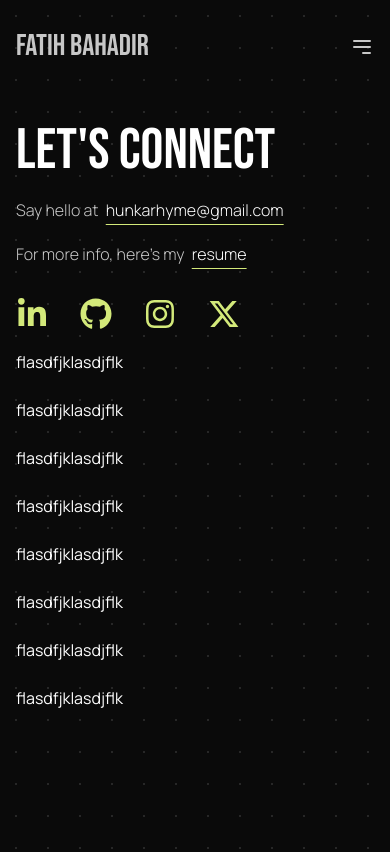
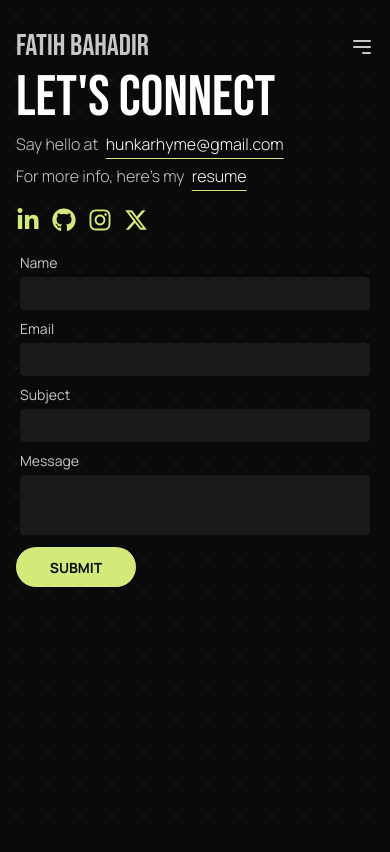
Before and after one commit to fatihbahadir/portfolio, a Next.js app: page /contact in a window 390 px wide. Built offline with nearby package versions, Linux system fonts and the light colour scheme.

Commit message:
feat(contact): contact form, responsive design, emailjs

```diff
--- a/app/contact/page.tsx
+++ b/app/contact/page.tsx
@@ -1,21 +1,15 @@
+import ContactForm from "@/components/contactForm";
 import ContactLeft from "@/components/contactLeft";
 import { bebas_neue } from "@/lib/fonts";
 import React from "react";
 
 const Contact = () => {
   return (
-    <section className="h-screen max-w-screen flex items-center justify-center -mt-[105px]">
+    <section className="max-h-screen -mt-10 lg:mt-0 lg:h-[calc(100vh-113px)] max-w-screen flex items-center justify-center overflow-y-hidden">
       <div className="flex lg:flex-row flex-col items-start justify-between w-full gap-5 lg:gap-0">
           <ContactLeft/>
-        <div className="flex flex-col max-w-[600px] sm:max-w-full lg:max-w-[600px] xl:max-w-[700px]">
-          <span>flasdfjklasdjflk</span><br/>
-          <span>flasdfjklasdjflk</span><br/>
-          <span>flasdfjklasdjflk</span><br/>
-          <span>flasdfjklasdjflk</span><br/>
-          <span>flasdfjklasdjflk</span><br/>
-          <span>flasdfjklasdjflk</span><br/>
-          <span>flasdfjklasdjflk</span><br/>
-          <span>flasdfjklasdjflk</span><br/>
+        <div className="flex flex-col w-full sm:max-w-full lg:w-[400px] xl:w-[500px]">
+          <ContactForm/>
         </div>
       </div>
     </section>
--- a/app/globals.css
+++ b/app/globals.css
@@ -28,3 +28,46 @@
     transform: translateY(0);
   }
 }
+
+@keyframes fadeInError {
+  from {
+    opacity: 0;
+    transform: translateY(-10px);
+  }
+  to {
+    opacity: 1;
+    transform: translateY(0);
+  }
+}
+
+.error-message {
+  animation: fadeInError 0.5s ease-in-out forwards;
+}
+
+
+/* Genel otomatik doldurma stili */
+input:-webkit-autofill,
+textarea:-webkit-autofill {
+  -webkit-box-shadow: 0 0 0 1000px #1A1A1A inset; /* Custom background color to override the default one */
+  box-shadow: 0 0 0 1000px #1A1A1A inset; /* Custom background color to override the default one */
+  -webkit-text-fill-color: #fff; /* Set the text color if needed */
+}
+
+/* Internet Explorer ve Edge için */
+input:-ms-input-placeholder,
+textarea:-ms-input-placeholder {
+  color: #fff; /* Custom text color */
+}
+
+/* Firefox için */
+input:-moz-autofill,
+textarea:-moz-autofill {
+  background-color: #1A1A1A !important; /* Custom background color */
+  color: #fff; /* Set the text color if needed */
+}
+
+
+/* Placeholder rengi */
+::placeholder {
+  color: #aaa; /* Custom placeholder color */
+}
--- a/components/aboutMain.tsx
+++ b/components/aboutMain.tsx
@@ -51,9 +51,11 @@ const AboutMain = ({
             {title}
           </h2>
 
-          <div className={`flex flex-col ${gap} max-w-[600px] sm:max-w-full lg:max-w-[600px] xl:max-w-[700px]`}>
+          <div className={`flex flex-col ${gap} max-w-[600px] sm:max-w-full lg:max-w-[600px] xl:max-w-[700px] `}>
             {rightSection}
           </div>
+
+          {last && <div className="absolute left-0 bottom-5 text-off-white text-[16px]">© {new Date().getFullYear()} Muhammet Fatih Bahadır</div>}
         </div>
         {
           !last &&
--- /dev/null
+++ b/components/contactForm.tsx
@@ -0,0 +1,172 @@
+"use client";
+import React, { useEffect, useState } from "react";
+import InputField from "./contactInputField";
+import emailjs from "@emailjs/browser";
+import { FaCheck } from "react-icons/fa";
+
+const ContactForm: React.FC = () => {
+  const [formData, setFormData] = useState({
+    name: "",
+    email: "",
+    subject: "",
+    message: "",
+  });
+
+  const [errors, setErrors] = useState({
+    name: "",
+    email: "",
+    subject: "",
+    message: "",
+  });
+
+  const [loading, setLoading] = useState(false);
+  const [completed, setCompleted] = useState(false);
+
+  const validateEmail = (email: string): boolean => {
+    const emailRegex = /^[^\s@]+@[^\s@]+\.[^\s@]+$/;
+    return emailRegex.test(email);
+  };
+
+  const handleChange = (
+    e: React.ChangeEvent<HTMLInputElement | HTMLTextAreaElement>
+  ) => {
+    setFormData({
+      ...formData,
+      [e.target.name]: e.target.value,
+    });
+  };
+
+  const handleSubmit = async (e: React.FormEvent<HTMLFormElement>) => {
+    e.preventDefault();
+
+    const newErrors = {
+      name: "",
+      email: "",
+      subject: "",
+      message: "",
+    };
+
+    if (!formData.name) newErrors.name = "Name is required";
+    if (!formData.email) {
+      newErrors.email = "Email is required";
+    } else if (!validateEmail(formData.email)) {
+      newErrors.email = "Invalid email format";
+    }
+    if (!formData.subject) newErrors.subject = "Subject is required";
+    if (!formData.message) newErrors.message = "Message is required";
+
+    if (Object.values(newErrors).some((error) => error)) {
+      setErrors(newErrors);
+      return;
+    }
+
+    setLoading(true);
+
+    setErrors({
+        name: "",
+        email: "",
+        subject: "",
+        message: "",
+      });
+
+    emailjs.init(process.env.NEXT_PUBLIC_PUBLIC_KEY || "");
+
+    await emailjs.send(
+      process.env.NEXT_PUBLIC_SERVICE_ID || "",
+      process.env.NEXT_PUBLIC_TEMPLATE_ID || "",
+      {
+        to_name: "Fatih Bahadır",
+        from_name: `${formData.email} ${formData.name}`,
+        subject: formData.subject,
+        message: formData.message,
+      }
+    );
+
+    console.log("Form submitted:", formData);
+
+    setFormData({
+      name: "",
+      email: "",
+      subject: "",
+      message: "",
+    });
+
+    setCompleted(true);
+    setLoading(false);
+    setTimeout(() => {
+        setCompleted(false);
+    }, 5000);
+  };
+
+  return (
+    <div className="w-full">
+      <form
+        className="w-full flex flex-col gap-2 lg:gap-4 pb-2"
+        onSubmit={handleSubmit}
+      >
+        <InputField
+          id="name"
+          name="name"
+          type="text"
+          value={formData.name}
+          onChange={handleChange}
+          error={errors.name}
+          label="Name"
+          disabled={(loading || completed)}
+        />
+        <InputField
+          id="email"
+          name="email"
+          type="email"
+          value={formData.email}
+          onChange={handleChange}
+          error={errors.email}
+          label="Email"
+          disabled={(loading || completed)}
+        />
+        <InputField
+          id="subject"
+          name="subject"
+          type="text"
+          value={formData.subject}
+          onChange={handleChange}
+          error={errors.subject}
+          label="Subject"
+          disabled={(loading || completed)}
+        />
+        <InputField
+          id="message"
+          name="message"
+          type="textarea"
+          value={formData.message}
+          onChange={handleChange}
+          error={errors.message}
+          label="Message"
+          disabled={(loading || completed)}
+        />
+        <button
+          className={`${completed && 'animate-bounce transition-all'} self-start mt-1 sm:mt-3 bg-primary transition-all flex items-center justify-center w-[120px] h-[40px] uppercase text-[14px] lg:text-[16px] text-main-bg font-bold rounded-[100px]`}
+          type="submit"
+          disabled={(loading || completed)}
+        >
+          {loading ? (
+            <div className="flex gap-2">
+              <div className="w-3 h-3 rounded-full animate-pulse bg-main-bg"></div>
+              <div className="w-3 h-3 rounded-full animate-pulse bg-main-bg"></div>
+              <div className="w-3 h-3 rounded-full animate-pulse bg-main-bg"></div>
+            </div>
+          ) : completed ?
+          <div className="flex items-center justify-center gap-2 text-green-700 ">
+            <FaCheck/>
+            Sent
+          </div>
+          : (
+            "Submit"
+          )}
+        </button>
+      </form>
+    </div>
+  );
+};
+
+export default ContactForm;
--- /dev/null
+++ b/components/contactInputField.tsx
@@ -0,0 +1,45 @@
+import React from 'react';
+
+interface InputFieldProps {
+  id: string;
+  name: string;
+  type?: string;
+  value: string;
+  onChange: (e: React.ChangeEvent<HTMLInputElement | HTMLTextAreaElement>) => void;
+  error?: string;
+  label: string;
+  disabled: boolean;
+}
+
+const ContactInputField: React.FC<InputFieldProps> = ({ id, name, type = 'text', value, onChange, error, label, disabled }) => {
+  return (
+    <div className='flex flex-col gap-1 lg:gap-2 w-full text-[14px] lg:text-[16px] px-1'>
+      <label aria-disabled={disabled} className=' aria-disabled:opacity-50 text-[14px] lg:text-[16px] text-off-white' htmlFor={id}>{label}</label>
+      {type === 'textarea' ? (
+        <textarea
+          id={id}
+          name={name}
+          className='w-full disabled:opacity-50 !bg-[#1A1A1A] border-none outline-none focus:outline-primary focus:border-none transition-all shadow-none rounded-[4px] py-[6px] lg:py-2 px-3 resize-none h-[60px] lg:h-[150px]'
+          value={value}
+          autoComplete='off'
+          onChange={onChange}
+          disabled={disabled}
+        />
+      ) : (
+        <input
+          type={type}
+          id={id}
+          name={name}
+          className='w-full disabled:opacity-50 !bg-[#1A1A1A] border-none focus:outline-primary outline-none shadow-none focus:border-none transition-all rounded-[4px] py-[6px] lg:py-2 px-3'
+          value={value}
+          autoComplete='off'
+          onChange={onChange}
+          disabled={disabled}
+        />
+      )}
+      {error && <span className='text-primary error-message text-xs -mt-1'>{error}</span>}
+    </div>
+  );
+};
+
+export default ContactInputField;
--- a/components/contactLeft.tsx
+++ b/components/contactLeft.tsx
@@ -8,7 +8,7 @@ import { FaXTwitter } from 'react-icons/fa6';
 
 const ContactLeft = () => {
   return (
-    <div className="flex items-start justify-center gap-5 flex-col">
+    <div className="flex items-start justify-center gap-2 lg:gap-5 flex-col">
       <h2
         className={`${bebas_neue.className} uppercase  text-[57px] lg:text-[90px] xl:text-[101px] leading-[90%] `}
       >
@@ -24,7 +24,7 @@ const ContactLeft = () => {
         </a>
       </p>
       <p className="text-[16px] lg:text-[17px] xl:text-lg font-[300] text-off-white leading-[150%]">
-        For more info, here's my{' '}
+        For more info, here&apos;s my{' '}
         <button
           className="text-white  underline decoration-primary underline-offset-8 ml-1 transition-all hover:tracking-wide"
           onClick={handleCvDownload}
@@ -32,10 +32,10 @@ const ContactLeft = () => {
           resume
         </button>
       </p>
-      <div className="mt-3 flex items-start justify-center gap-8">
+      <div className="mt-3 flex items-start justify-center gap-3 lg:gap-8">
         {SOCIALS.map((social, index) => (
           <a
-            className="w-[32px] h-[32px] text-primary opacity-0"
+            className="w-[24px] h-[24px] lg:w-[32px] lg:h-[32px] text-primary opacity-0"
             href={social.href}
             key={social.id}
             target="_blank"
--- a/components/navbar.tsx
+++ b/components/navbar.tsx
@@ -15,7 +15,7 @@ const Navbar = () => {
 
   useEffect(() => {
     const handleScroll = () => {
-      if (window.scrollY > 20) {
+      if (window.scrollY > 1) {
         setScrolling(true);
       } else {
         setScrolling(false);
@@ -23,7 +23,7 @@ const Navbar = () => {
     };
 
 
-    if (window.scrollY > 20) {
+    if (window.scrollY > 1) {
       setScrolling(true);
     }
 
--- a/next.config.mjs
+++ b/next.config.mjs
@@ -1,4 +1,8 @@
 /** @type {import('next').NextConfig} */
-const nextConfig = {};
+const nextConfig = {
+    env: {
+
+    }
+};
 
 export default nextConfig;
--- a/package.json
+++ b/package.json
@@ -9,6 +9,7 @@
     "lint": "next lint"
   },
   "dependencies": {
+    "@emailjs/browser": "^4.4.1",
     "framer-motion": "^11.3.22",
     "next": "14.2.5",
     "nextjs-toploader": "^1.6.12",
```
Also changed, not shown: 1 other file (tests, documents, lock files or other folders).
